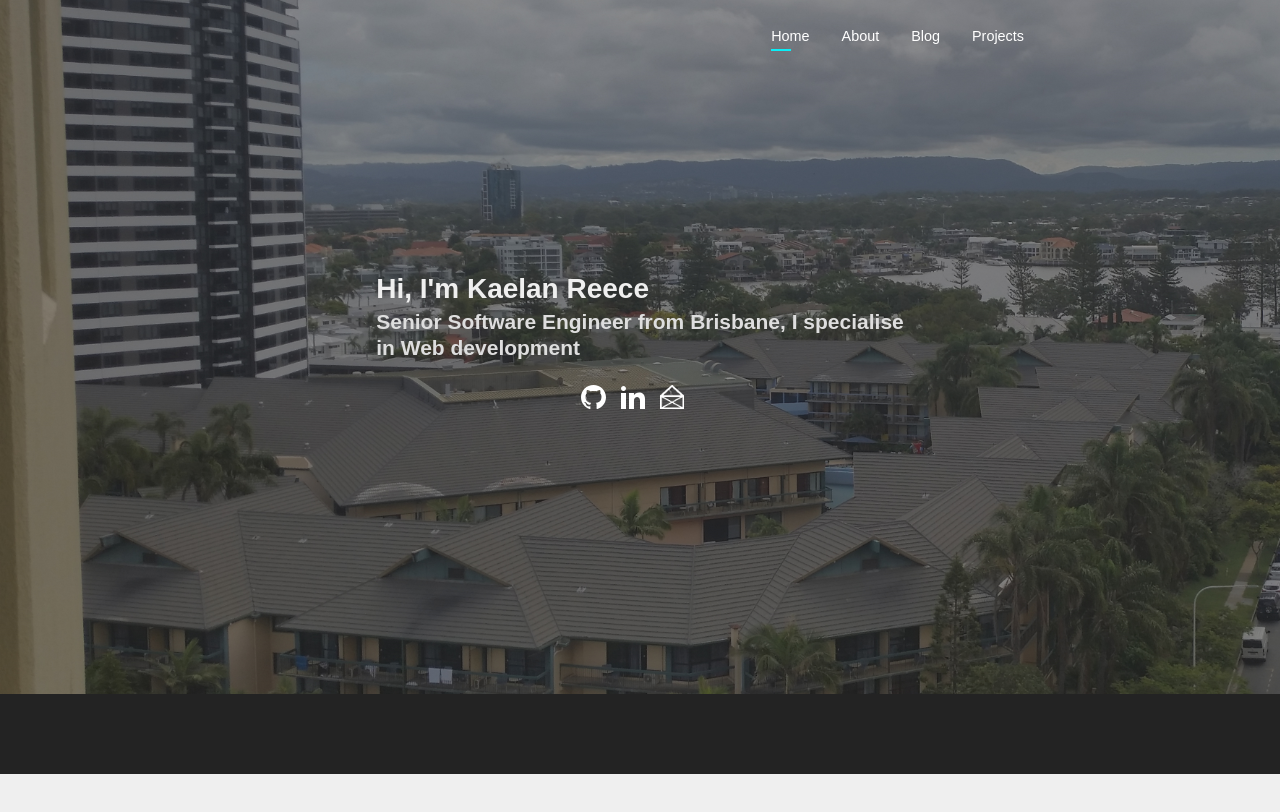
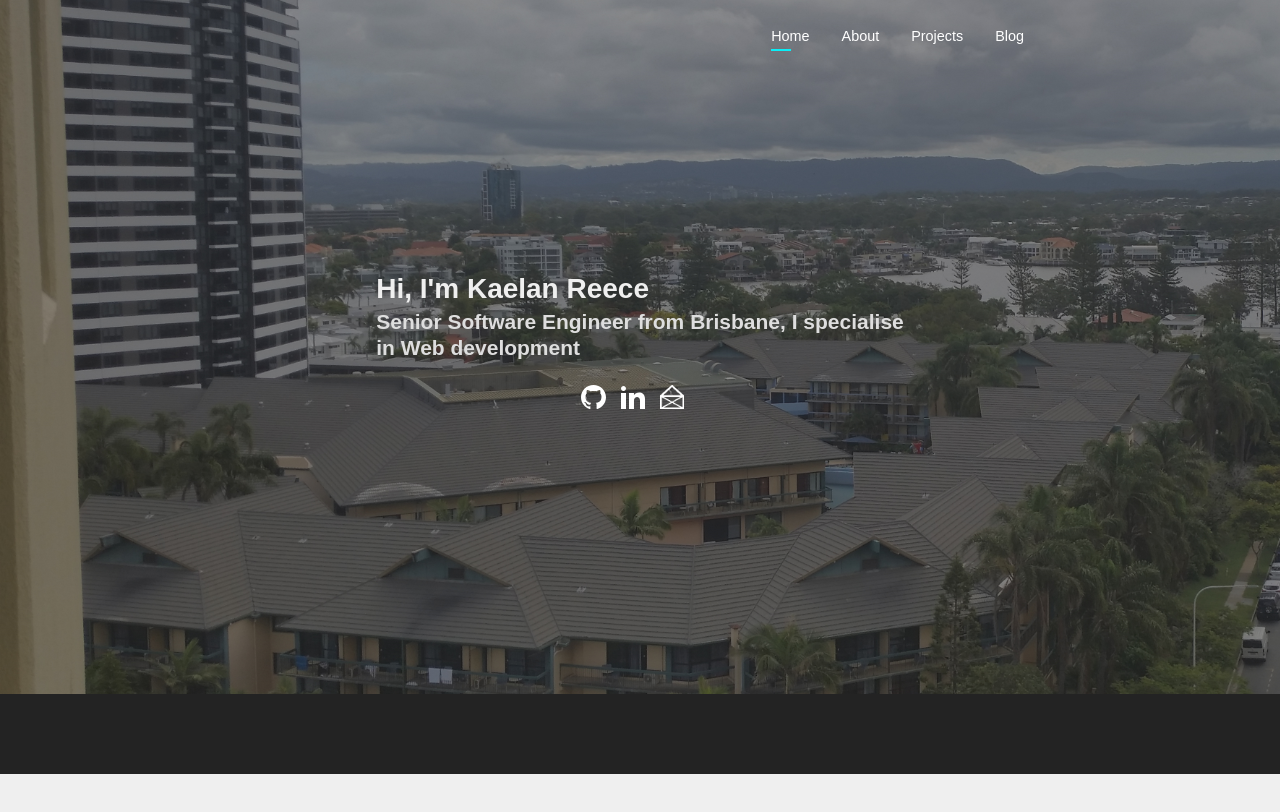
Before and after one commit to kaelanhr/PortfolioSite, a React (Create React App) app in the folder Client/: page / in a window 1280 px wide. Shown: the top 812 px of the page. Built offline with nearby package versions, Linux system fonts and the light colour scheme; no server answers.

Commit message:
swap about and projects

```diff
--- a/Client/src/Components/Navigation/NavigationBar.tsx
+++ b/Client/src/Components/Navigation/NavigationBar.tsx
@@ -42,8 +42,8 @@ export default class NavigationBar extends Component<NavBarProps, IState> {
 				displayName: "Admin",
 				isDisplayed: store.hasBackendAccess,
 			},
+			{ linkUrl: "blog", displayName: "Blog", isDisplayed: true },
 			{ linkUrl: "projects", displayName: "Projects", isDisplayed: true },
-			{ linkUrl: "blog", displayName: "Blog", isDisplayed: true },
 			{ linkUrl: "about", displayName: "About", isDisplayed: true },
 			{ linkUrl: "", displayName: "Home", isDisplayed: true },
 		];
```
